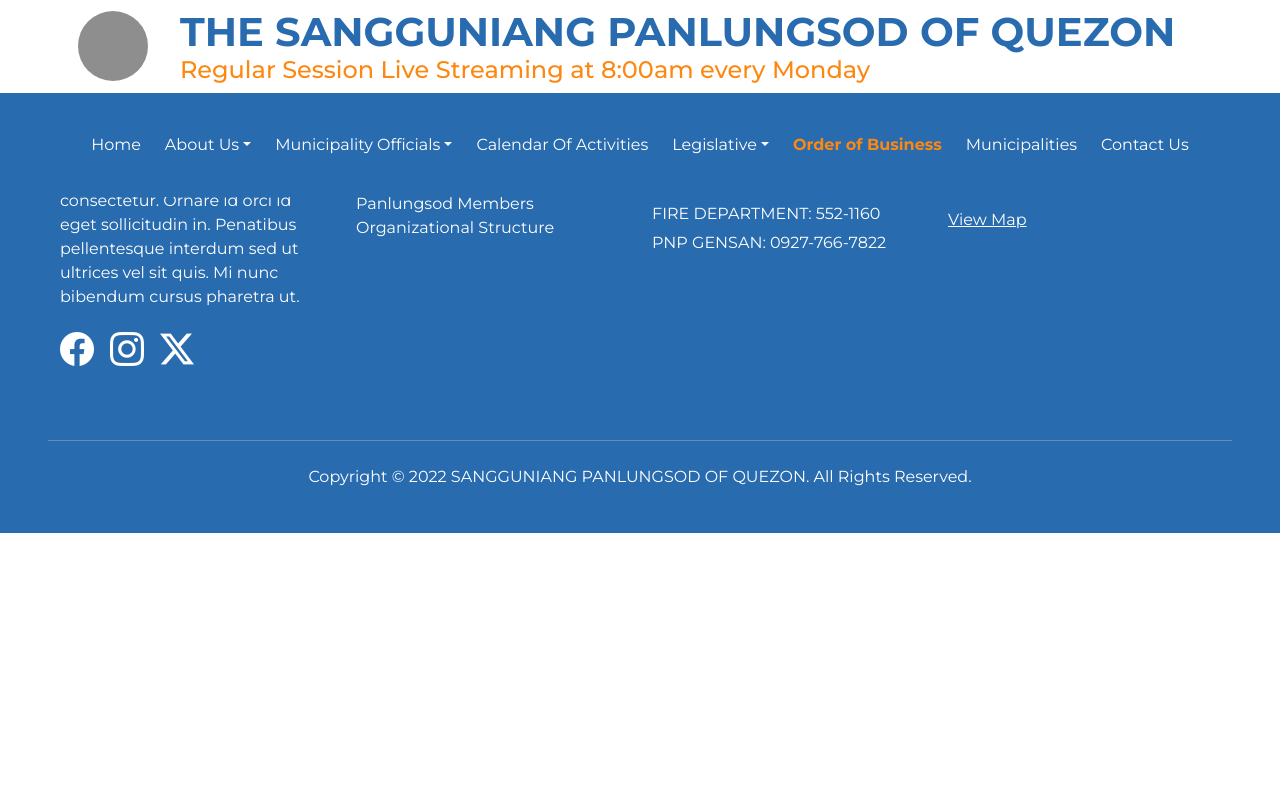
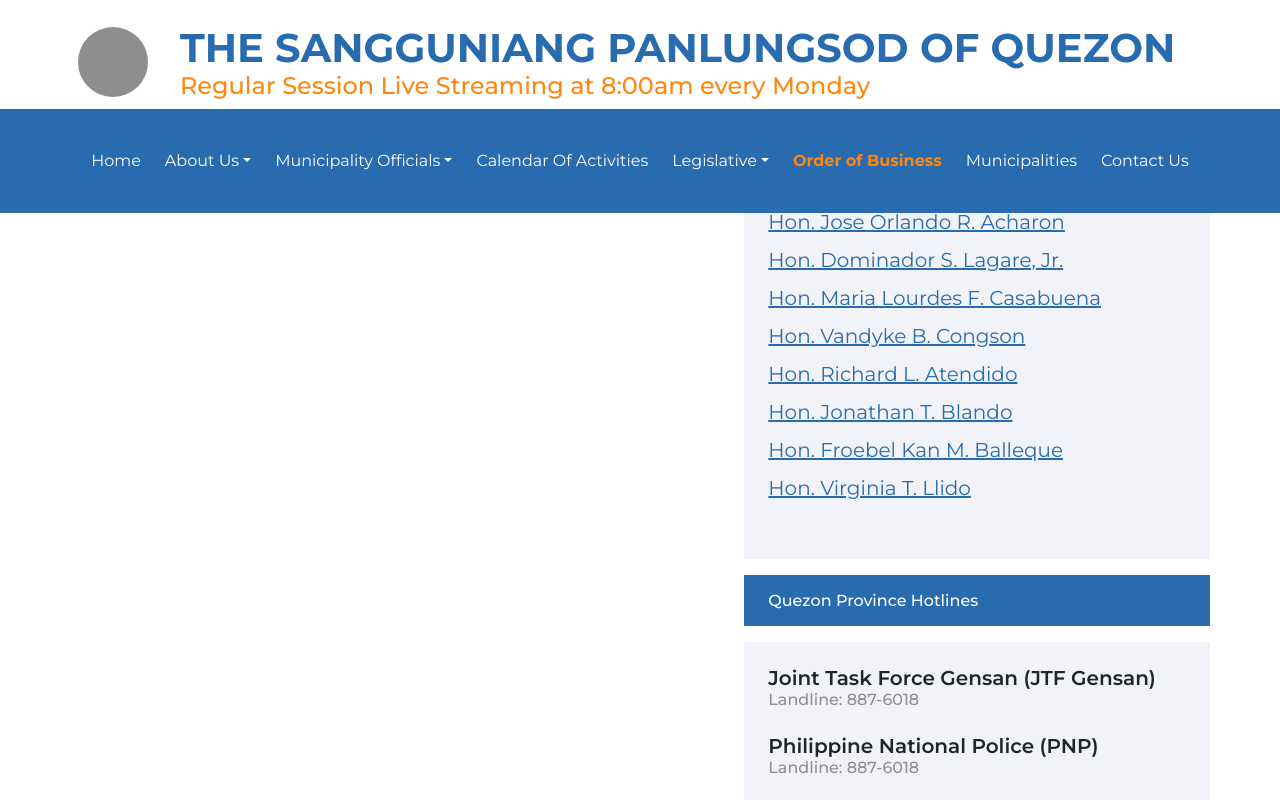
Before and after one commit to cessDevs1419/Electric-Legislative-Document-Website, a Vue app: page /order-of-business in a window 1280 px wide. Shown: the top 800 px of the page. Built offline with nearby package versions, Linux system fonts and the light colour scheme.

Commit message:
added sidebar on pages, started municipalities page

```diff
--- a/src/components/MembersListTemplateComponent.vue
+++ b/src/components/MembersListTemplateComponent.vue
@@ -3,35 +3,35 @@ import SidebarComponent from './SidebarComponent.vue';
 </script>
 
 <template>
-    <div class="card-body tertiary-bg my-3 p-4 position-relative">
-            <p class="m-0 tertiary-font fs-5">
+    <div class="card-body tertiary-bg my-3 p-4 pb-5 position-relative">
+            <p class="my-2 tertiary-font fs-5">
                 <slot name="1st-MemberName"></slot>
             </p>
-            <p class="m-0 tertiary-font fs-5">
+            <p class="my-2 tertiary-font fs-5">
                 <slot name="2nd-MemberName"></slot>
             </p>
-            <p class="m-0 tertiary-font fs-5">
+            <p class="my-2 tertiary-font fs-5">
                 <slot name="3rd-MemberName"></slot>
             </p>
-            <p class="m-0 tertiary-font fs-5">
+            <p class="my-2 tertiary-font fs-5">
                 <slot name="4th-MemberName"></slot>
             </p>
-            <p class="m-0 tertiary-font fs-5">
+            <p class="my-2 tertiary-font fs-5">
                 <slot name="5th-MemberName"></slot>
             </p>
-            <p class="m-0 tertiary-font fs-5">
+            <p class="my-2 tertiary-font fs-5">
                 <slot name="6th-MemberName"></slot>
             </p>
-            <p class="m-0 tertiary-font fs-5">
+            <p class="my-2 tertiary-font fs-5">
                 <slot name="7th-MemberName"></slot>
             </p>
-            <p class="m-0 tertiary-font fs-5">
+            <p class="my-2 tertiary-font fs-5">
                 <slot name="8th-MemberName"></slot>
             </p>
-            <p class="m-0 tertiary-font fs-5">
+            <p class="my-2 tertiary-font fs-5">
                 <slot name="9th-MemberName"></slot>
             </p>
-            <p class="m-0 tertiary-font fs-5">
+            <p class="my-2 tertiary-font fs-5">
                 <slot name="10th-MemberName"></slot>
             </p>
         </div>
@@ -41,4 +41,9 @@ import SidebarComponent from './SidebarComponent.vue';
     .card-body p{
         text-decoration: underline;
     }
+
+    .card-body p:hover{
+        color: var(--secondary-color);
+        cursor: pointer;
+    }
 </style>
--- /dev/null
+++ b/src/components/MunicipalitiesTemplateComponent.vue
@@ -0,0 +1,54 @@
+<template>
+    <div class="card-body tertiary-bg my-3 p-4 pb-5 position-relative">
+            <p class="my-2 semi-bold tertiary-font fs-5">
+                <slot name="1st-Municipality"></slot>
+            </p>
+            <hr class="grey-divider">
+            <p class="my-2 semi-bold tertiary-font fs-5">
+                <slot name="2nd-Municipality"></slot>
+            </p>
+            <hr class="grey-divider">
+            <p class="my-2 semi-bold tertiary-font fs-5">
+                <slot name="3rd-Municipality"></slot>
+            </p>
+            <hr class="grey-divider">
+            <p class="my-2 semi-bold tertiary-font fs-5">
+                <slot name="4th-Municipality"></slot>
+            </p>
+            <hr class="grey-divider">
+            <p class="my-2 semi-bold tertiary-font fs-5">
+                <slot name="5th-Municipality"></slot>
+            </p>
+            <hr class="grey-divider">
+            <p class="my-2 semi-bold tertiary-font fs-5">
+                <slot name="6th-Municipality"></slot>
+            </p>
+            <hr class="grey-divider">
+            <p class="my-2 semi-bold tertiary-font fs-5">
+                <slot name="7th-Municipality"></slot>
+            </p>
+            <hr class="grey-divider">
+            <p class="my-2 semi-bold tertiary-font fs-5">
+                <slot name="8th-Municipality"></slot>
+            </p>
+            <hr class="grey-divider">
+            <p class="my-2 semi-bold tertiary-font fs-5">
+                <slot name="9th-Municipality"></slot>
+            </p>
+            <hr class="grey-divider">
+            <p class="my-2 semi-bold tertiary-font fs-5">
+                <slot name="10th-Municipality"></slot>
+            </p>
+    </div>
+</template>
+
+<style scoped>
+    .semi-bold {
+        font-weight: 600;
+    }
+
+    .card-body p:hover{
+        color:var(--secondary-color);
+        cursor: pointer;
+    }
+</style>
--- a/src/components/SidebarListComponent.vue
+++ b/src/components/SidebarListComponent.vue
@@ -4,6 +4,7 @@
   import MembersListTemplateComponent from './MembersListTemplateComponent.vue';
   import TitleContainerComponent from './TitleContainerComponent.vue';
   import MiniCalendarTemplateComponent from './MiniCalendarTemplateComponent.vue'
+  import MunicipalitiesTemplateComponent from './MunicipalitiesTemplateComponent.vue';
 </script>
 
 <script>
@@ -20,10 +21,7 @@ export default {
   },
   mounted() {
     // Log the items prop when the component is mounted
-    console.log('Member Names:');
-    this.items.forEach(item => {
-      console.log(item.memberName);
-    });
+
   }
 }
 </script>
@@ -65,8 +63,19 @@ export default {
             <template #4HotlineNumber>Landline: 887-6018</template>
       </HotlinesTemplateComponent>
       <MiniCalendarTemplateComponent v-if="listType === 'calendar'" :list="items">
-
       </MiniCalendarTemplateComponent>
+      <MunicipalitiesTemplateComponent v-if="listType === 'municipalityList'" :list="items">
+        <template #1st-Municipality>Agdangan</template>
+        <template #2nd-Municipality>Burdeos</template>
+        <template #3rd-Municipality>Calauag</template>
+        <template #4th-Municipality>Dolores</template>
+        <template #5th-Municipality>General Luna</template>
+        <template #6th-Municipality>Guinayangan</template>
+        <template #7th-Municipality>Jomalig</template>
+        <template #8th-Municipality>Pagbilao</template>
+        <template #9th-Municipality>Plaridel</template>
+        <template #10th-Municipality>Sampaloc</template>
+      </MunicipalitiesTemplateComponent>
     </li>
   </ul>
 
--- a/src/views/HomeView.vue
+++ b/src/views/HomeView.vue
@@ -264,6 +264,13 @@ import PaginationListComponentVue from '@/components/PaginationListComponent.vue
             <template #heading>Quezon Province Hotlines</template>
 
         </SidebarListComponentVue>
+
+        <SidebarListComponentVue
+            :listType="'municipalityList'"
+        >
+              <template #heading> Municipalities of Quezon</template>
+
+        </SidebarListComponentVue>
 		</div>
 	</div>
   </TemplateContainer>
--- a/src/views/MunicipalitiesViews.vue
+++ b/src/views/MunicipalitiesViews.vue
@@ -1,7 +1,119 @@
 <script setup>
      import HeaderContainerComponent from '@/components/HeaderContainerComponent.vue';
+     import TemplateContainer from '@/components/TemplateContainer.vue';
+     import SidebarListComponent from '@/components/SidebarListComponent.vue';
+     import SectionHeaderComponent from '@/components/SectionHeaderComponent.vue';
 </script>
+
+<script>
+    export default {
+        props: {
+            items: {
+            type: Array,
+            required: true
+            },
+            listType: {
+            type: String,
+            required: true
+            }
+        },
+    mounted() {
+        // Log the items prop when the component is mounted
+    }
+    }
+</script>
+
 
 <template>
     <HeaderContainerComponent></HeaderContainerComponent>
+    <div class="spacer"></div>
+    <TemplateContainer>
+        <div class="row g-3 my-3">
+            <div class="col-lg-7">
+                <SectionHeaderComponent>
+                    <template #fistWord>MUNICIPALITIES</template>
+                </SectionHeaderComponent>
+                <div class="qp-info pt-4">
+                    <p>
+                        Quezon, officially the <b>Province of Quezon,</b> is a province in the Philippines located in the Calabarzon region or Luzon. <b>Kaliraya/Kalilayan</b> was the first known name of the province upon its creation in 1591.
+                    </p>
+                    <p>
+                        Around the middle of the 18th century, it was changed to <b>Tayabas</b>. In recognition of the second president of the Philippines, <b>Manuel L. Quezon</b>, the name of Tayabas Province is changed to Quezon.
+                    </p>
+                    <p>
+                        Lorem ipsum dolor sit amet consectetur. Congue mauris aenean mattis mauris. Massa faucibus justo <b>amet tempor scelerisque</b> imperdiet rutrum vitae amet.
+                    </p>
+                    <p>
+                        General Santos City is politically subdivided into 9 Municipalities.
+                    </p>
+                </div>
+                <div class="municipality-table py-4 mt-5 text-center tertiary-font">
+                    <div class="row">
+                        <div class="col-4 p-2">
+                            <a class="tertiary-font" href="">Agdangan</a>
+                        </div>
+                        <div class="col-4 py-2">
+                            <a class="tertiary-font" href="">Burdeos</a>
+                        </div>
+                        <div class="col-4 py-2">
+                            <a class="tertiary-font" href="">Calauag</a>
+                        </div>
+                    </div>
+                    <div class="row">
+                        <div class="col-4 py-2">
+                            <a class="tertiary-font" href="">Dolores</a>
+                        </div>
+                        <div class="col-4 py-2">
+                            <a class="tertiary-font" href="">General Luna</a>
+                        </div>
+                        <div class="col-4 py-2">
+                            <a class="tertiary-font" href="">Guinayangan</a>
+                        </div>
+                    </div>
+                    <div class="row">
+                        <div class="col-4 py-2">
+                            <a class="tertiary-font" href="">Jomalig</a>
+                        </div>
+                        <div class="col-4 py-2">
+                            <a class="tertiary-font" href="">Pagbilao</a>
+                        </div>
+                        <div class="col-4 py-2">
+                            <a class="tertiary-font" href="">Plaridel</a>
+                        </div>
+                    </div>
+                </div>
+            </div>
+            <div class="col-lg-5">
+                <SidebarListComponent
+                    :listType="'municipalityList'"
+                >
+                    <template #heading>Municipalities of Quezon Province</template>
+                </SidebarListComponent>
+                <SidebarListComponent
+                    :listType="'hotlineList'"
+                >
+                    <template #heading>Quezon Province Hotlines</template>
+                </SidebarListComponent>
+
+            </div>
+        </div>
+    </TemplateContainer>
 </template>
+
+<style scoped>
+.spacer {
+    padding-top: 15rem;
+}
+
+.municipality-table a{
+    font-weight: 600;
+}
+
+.municipality-table a:hover{
+    color: var(--secondary-color);
+}
+
+.municipality-table {
+    box-shadow: 0px 2px 10px rgba(0, 0, 0, 0.3);
+}
+</style>
--- a/src/views/OrdersBusinessViews.vue
+++ b/src/views/OrdersBusinessViews.vue
@@ -1,7 +1,49 @@
 <script setup>
      import HeaderContainerComponent from '@/components/HeaderContainerComponent.vue';
+     import TemplateContainer from '@/components/TemplateContainer.vue';
+     import SidebarListComponent from '@/components/SidebarListComponent.vue';
 </script>
+
+<script>
+    export default {
+        props: {
+            items: {
+            type: Array,
+            required: true
+            },
+            listType: {
+            type: String,
+            required: true
+            }
+        },
+    mounted() {
+        // Log the items prop when the component is mounted
+
+    }
+    }
+</script>
+
 
 <template>
     <HeaderContainerComponent></HeaderContainerComponent>
+    <TemplateContainer>
+        <div class="row g-3 my-3">
+            <div class="col-lg-7">
+
+            </div>
+            <div class="col-lg-5">
+                <SidebarListComponent
+                    :listType="'membersList'"
+                >
+                    <template #heading>The 20th Sangguniang Panlungsod Members</template>
+                </SidebarListComponent>
+                <SidebarListComponent
+                    :listType="'hotlineList'"
+                >
+                    <template #heading>Quezon Province Hotlines</template>
+                </SidebarListComponent>
+
+            </div>
+        </div>
+    </TemplateContainer>
 </template>
```
